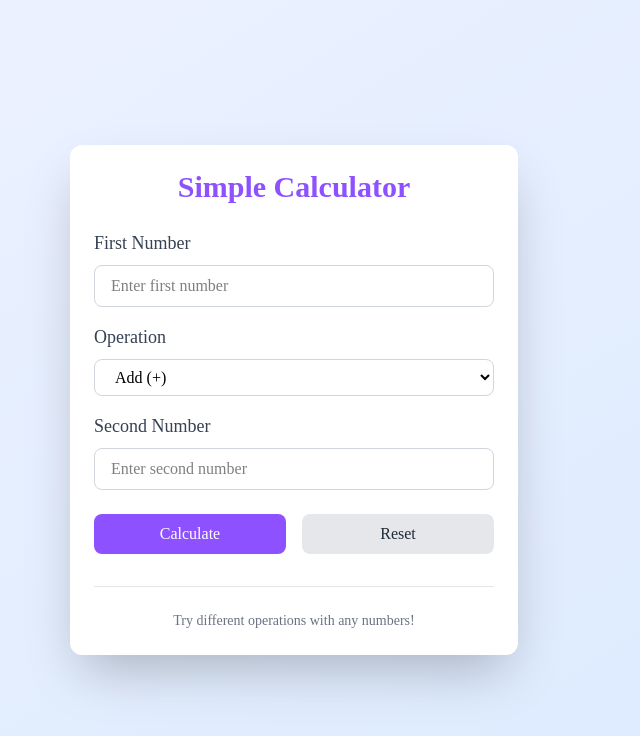
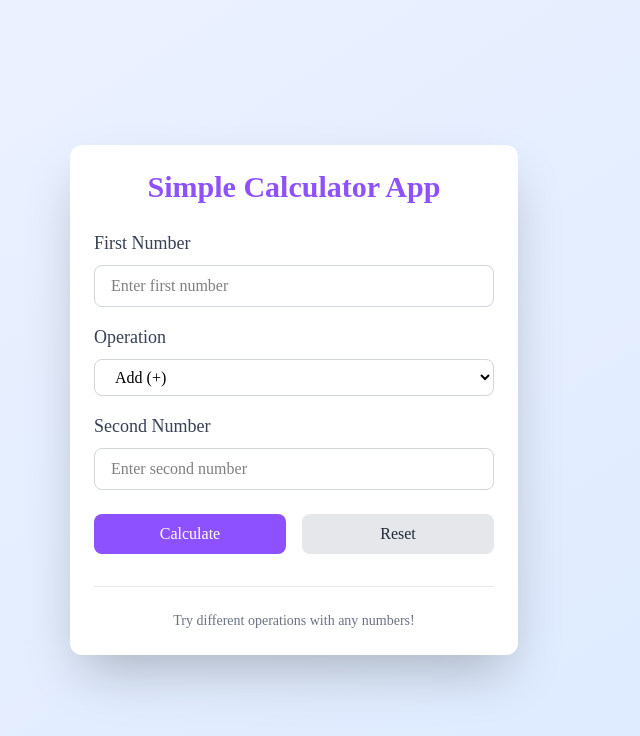
Before and after one commit to Muhinde234/shecancode-projects, a React (Vite) app in the folder Simple-calculator/: page / in a window 1280 px wide. Shown: the top 736 px of the page, without its empty margins (346-986 px from the left). Built offline with nearby package versions, Linux system fonts and the light colour scheme.

Commit message:
change made

```diff
--- a/Simple-calculator/src/Components/Calculator.jsx
+++ b/Simple-calculator/src/Components/Calculator.jsx
@@ -12,7 +12,6 @@ const Calculator = () => {
   }, []);
 
   useEffect(() => {
-
     if (result !== null) {
       console.log("Result changed:", result);
     }
@@ -75,7 +74,7 @@ const Calculator = () => {
     <div className="min-h-screen bg-gradient-to-br from-indigo-50 to-blue-100 flex items-center justify-center p-4">
       <div className="bg-white rounded-xl shadow-2xl p-6 w-full max-w-md">
         <h1 className="text-3xl font-bold text-center text-violet-500 mb-6">
-          Simple Calculator
+          Simple Calculator App
         </h1>
 
         <form onSubmit={handleSubmit} className="space-y-4">
@@ -87,6 +86,7 @@ const Calculator = () => {
               First Number
             </label>
             <input
+              name="num1"
               id="num1"
               type="number"
               value={num1}
@@ -124,6 +124,7 @@ const Calculator = () => {
               Second Number
             </label>
             <input
+              name="num2"
               id="num2"
               type="number"
               value={num2}
```
